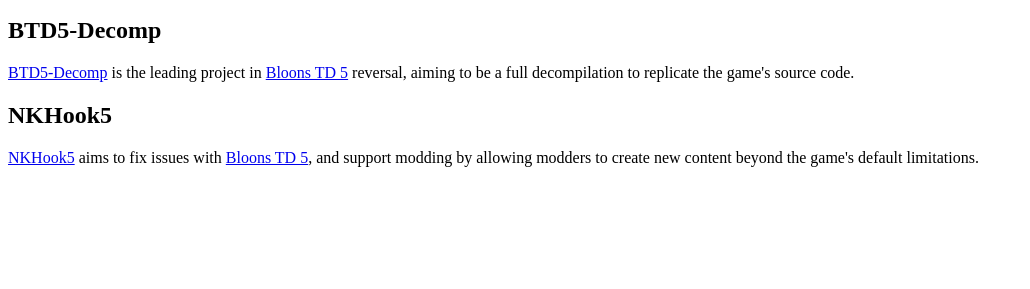
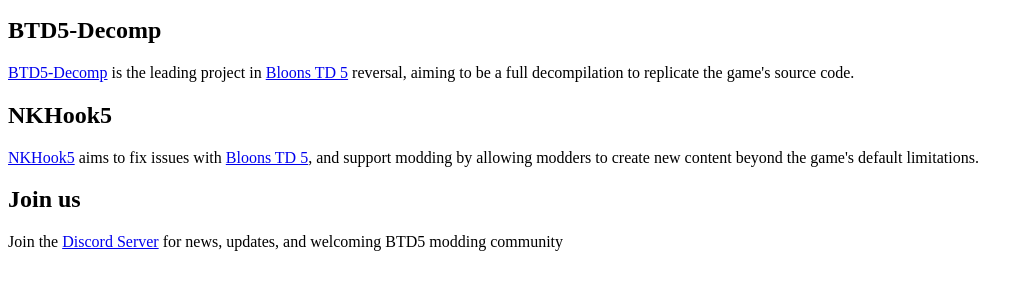
Before and after one commit to NKHook/nkhook.github.io, a plain HTML site: page index.html in a window 1280 px wide. Shown: the part 101-390 px from the top of the page, without its empty margins (0-1030 px from the left). Drawn offline with Linux system fonts and the light colour scheme.

Commit message:
Update index.html

```diff
--- a/index.html
+++ b/index.html
@@ -12,5 +12,8 @@
 
         <h2>NKHook5</h2>
         <p><a href="https://github.com/NKHook/NKHook5">NKHook5</a> aims to fix issues with <a href="https://ninjakiwi.com/Games/Tower-Defense/Bloons-Tower-Defense-5.html">Bloons TD 5</a>, and support modding by allowing modders to create new content beyond the game's default limitations.</p>
+
+        <h2>Join us</h2>
+        <p>Join the <a href="https://discord.gg/VHTRtahdvw">Discord Server</a> for news, updates, and welcoming BTD5 modding community</p>
     </body>
 </html>
```
